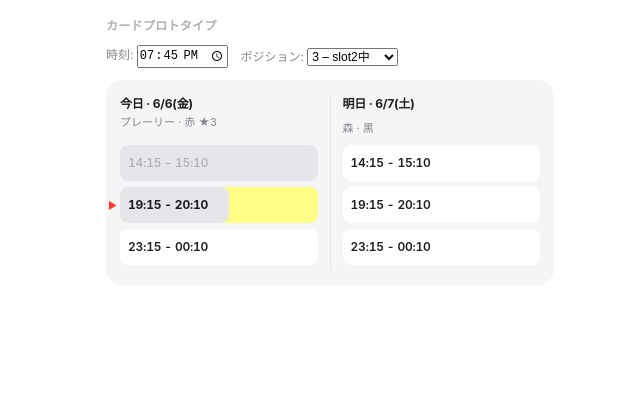
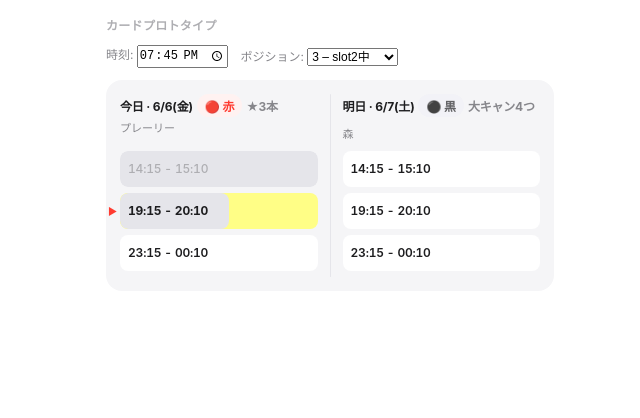
Before and after one commit to myi39/sky-shards, a plain HTML site: page card-prototype.html in a window 1280 px wide. Shown: the whole page, without its empty margins (310-950 px from the left). Drawn offline with Linux system fonts and the light colour scheme.

Commit message:
feat: カードヘッダーを日付+バッジ+量、2行目を場所に変更

```diff
--- a/card-prototype.html
+++ b/card-prototype.html
@@ -29,6 +29,10 @@
     }
 
     .col-header {
+      display: flex;
+      align-items: center;
+      gap: 4px;
+      flex-wrap: wrap;
       font-size: 12px;
       font-weight: 700;
       color: var(--text-primary);
@@ -163,8 +167,8 @@
     ];
 
     const MOCK_META = {
-      today:    { label: '今日 · 6/6(金)', sub: 'プレーリー · 赤 ★3' },
-      tomorrow: { label: '明日 · 6/7(土)', sub: '森 · 黒' },
+      today:    { date: '今日 · 6/6(金)', isRed: true,  reward: '★3本',      location: 'プレーリー' },
+      tomorrow: { date: '明日 · 6/7(土)', isRed: false, reward: '大キャン4つ', location: '森' },
     };
 
     // 指定時刻から各スロットの状態とプログレスを計算
@@ -211,7 +215,11 @@
     function buildColumn(meta, slots, isToday, pos) {
       const col = document.createElement('div');
       col.className = 'day-column' + (isToday ? ' today-col' : '');
-      col.innerHTML = `<div class="col-header">${meta.label}</div><div class="col-sub">${meta.sub}</div>`;
+      const badge = `<span class="shard-badge ${meta.isRed ? 'red' : 'black'}">${meta.isRed ? '🔴 赤' : '⚫ 黒'}</span>`;
+      col.innerHTML = `
+        <div class="col-header">${meta.date} ${badge} <span class="reward-text">${meta.reward}</span></div>
+        <div class="col-sub">${meta.location}</div>
+      `;
 
       if (isToday) {
         for (let i = 0; i <= slots.length; i++) {
```
